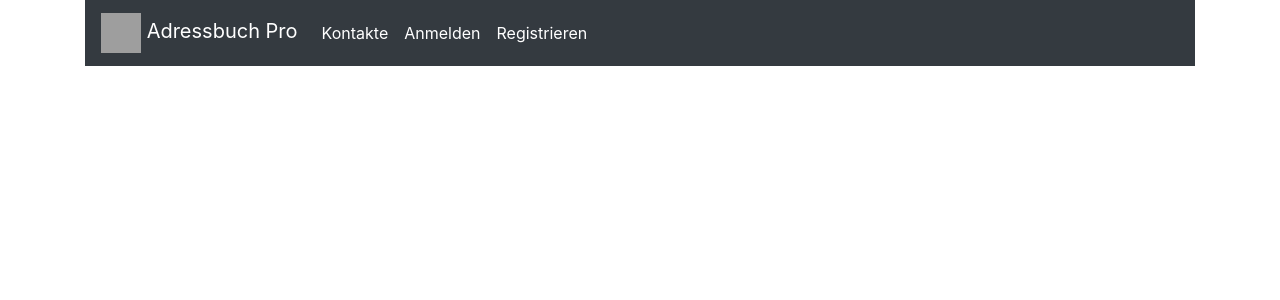
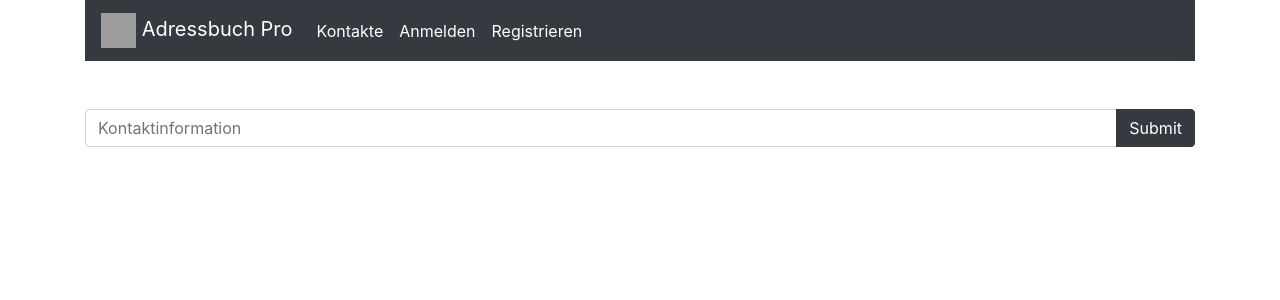
Before and after one commit to samuelgfeller/Adressbuch, a PHP site: page /adressbuch.php in a window 1280 px wide. Shown: the top 300 px of the page. Run offline with PHP 8.4, Linux system fonts and the light colour scheme; grey boxes are pictures that could not be loaded.

Commit message:
dev
add search bar

```diff
--- a/php/adressbuch.php
+++ b/php/adressbuch.php
@@ -1,6 +1,11 @@
 <?php
     require 'dataBaseConnection.php';
     session_start();
+
+    if(isset($_POST['search_text']))
+    {
+        //In database nach text search_text suchen
+    }
 ?>
 
 <!doctype html>
@@ -18,7 +23,7 @@
         <div class="container">
             <nav class="navbar navbar-expand-lg navbar-dark bg-dark">
                 <a class="navbar-brand align-middle" href="adressbuch.php">
-                <img src="../img/nav-bar-icon.svg" width="40" height="40" class="d-inline-block align-middle" alt=""> Adressbuch Pro</a>
+                <img src="../img/nav-bar-icon.svg" width="35" height="35" class="d-inline-block align-middle" alt=""> Adressbuch Pro</a>
                 <button class="navbar-toggler" type="button" data-toggle="collapse" data-target="#navbarSupportedContent" aria-controls="navbarSupportedContent" aria-expanded="false" aria-label="Toggle navigation">
                     <span class="navbar-toggler-icon"></span>
                 </button>
@@ -50,7 +55,19 @@
                     </ul>
                 </div>
             </nav>
-        </div>
+            </div>
+            <br>
+            <br>
+            <div class="container">
+                <form method="post" action="">
+                    <div class="input-group mb-3">
+                        <input type="text" class="form-control" name="search_text" placeholder="Kontaktinformation" aria-label="Kontaktinformation" aria-describedby="button-addon2">
+                        <div class="input-group-append">
+                            <input type="submit" class="btn btn-dark" name="Suchen" id="button-addon2"></button>
+                        </div>
+                    </div>
+                </form>
+            </div>
         <!-- Optional JavaScript -->
         <!-- jQuery first, then Popper.js, then Bootstrap JS -->
         <script src="https://code.jquery.com/jquery-3.3.1.slim.min.js" integrity="sha384-q8i/X+965DzO0rT7abK41JStQIAqVgRVzpbzo5smXKp4YfRvH+8abtTE1Pi6jizo" crossorigin="anonymous"></script>
```
